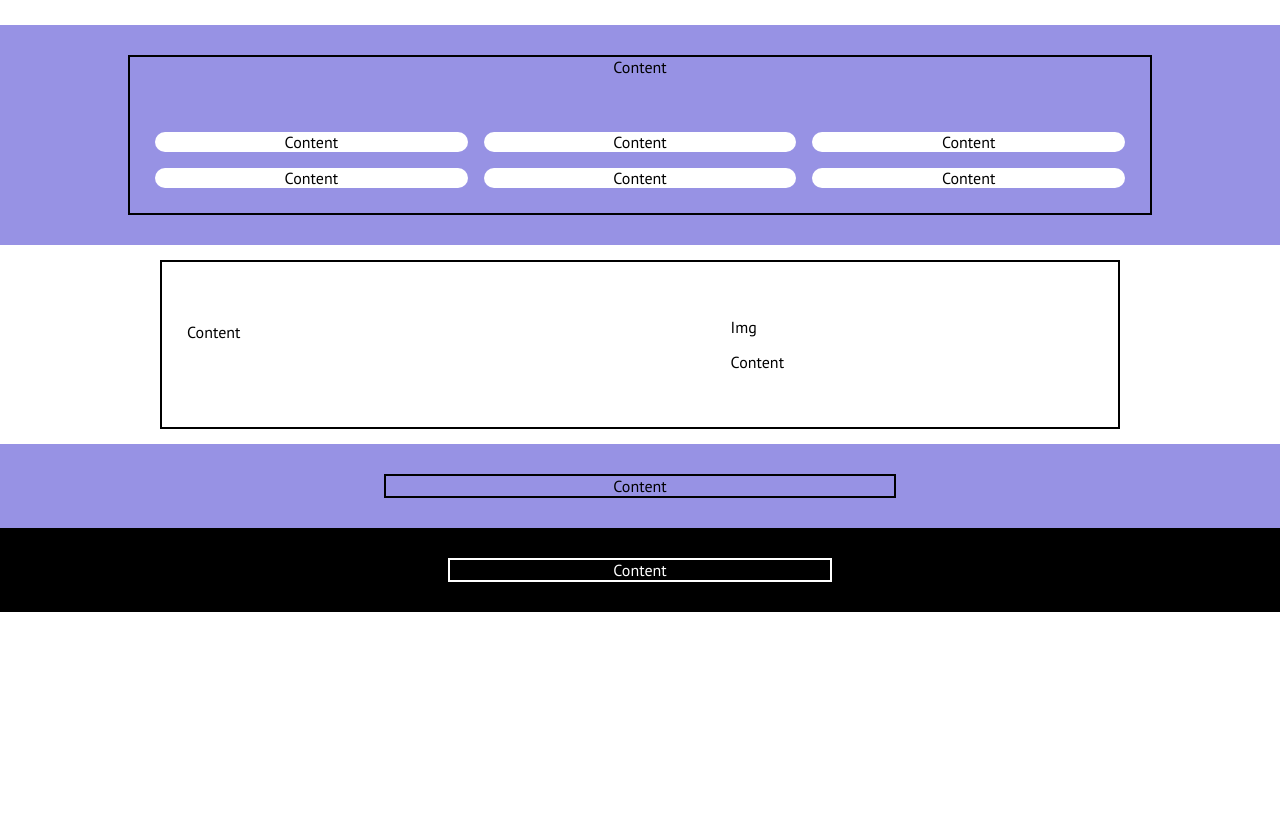
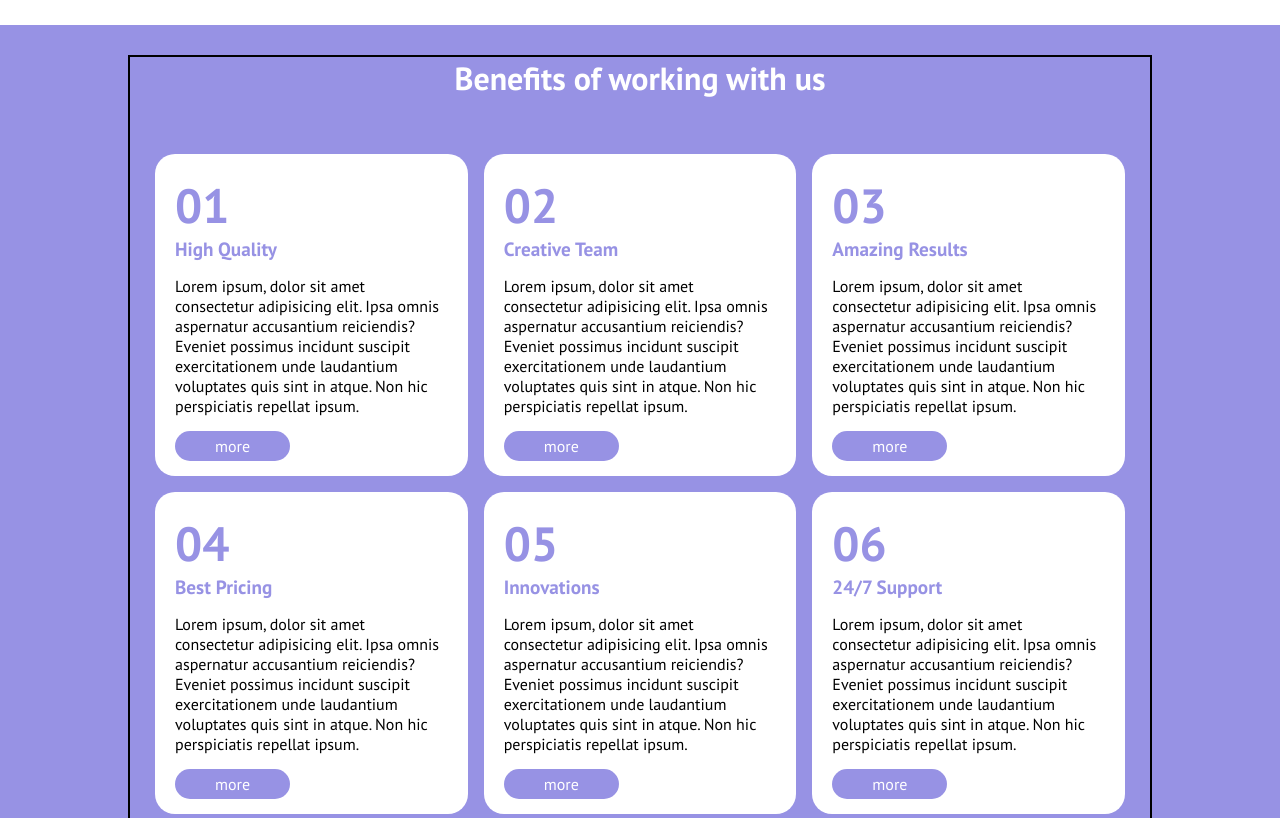
Before and after one commit to GiovanniCadoni/htmlcss-responsive-layout, a plain HTML site: page index.html in a window 1280 px wide. Shown: the part 2800-3618 px from the top of the page. Before the commit the page ends 3412 px from the top, so only its background shows below. Drawn offline with Linux system fonts and the light colour scheme.

Commit message:
fixed benefits' section

```diff
--- a/css/style.css
+++ b/css/style.css
@@ -43,6 +43,11 @@ body{
 
 .bg-blue{
     background-color: rgb(0 132 253);
+    color: white;
+}
+
+.bg-purple{
+    background-color: rgb(151 146 228);
     color: white;
 }
 
@@ -448,6 +453,36 @@ body{
     width: 100%;
     border-radius: 20px;
     background-color: white;
+    padding: 20px 20px;
+    text-align: left;
+}
+
+.benefits-container h3{
+    font-size: 2rem;
+    color: white;
+}
+
+.card-benefits .number{
+    font-size: 3rem;
+    text-align: left;
+    font-weight: bold;
+    color: rgb(151 146 228);
+}
+
+.card-benefits h4{
+    color: rgb(151 146 228);
+    text-align: left;
+    font-size: 1.2rem;
+    margin-bottom: 15px;
+}
+
+.card-benefits p{
+    text-align: left;
+    margin-bottom: 20px;
+}
+
+.card-benefits a{
+    text-decoration: none;
 }
 
 @media screen and (min-width: 768px) {
--- a/index.html
+++ b/index.html
@@ -166,25 +166,55 @@
         <!--BENEFITS-->
         <section class="benefits-block">
             <div class="benefits-container text-align">
-                Content
+                <h3>Benefits of working with us</h3>
                 <div class="row">
                     <div class="card-benefits">
-                        Content
+                        <div class="number">
+                            01
+                        </div>
+                        <h4>High Quality</h4>
+                        <p>Lorem ipsum, dolor sit amet consectetur adipisicing elit. Ipsa omnis aspernatur accusantium reiciendis? Eveniet possimus incidunt suscipit exercitationem unde laudantium voluptates quis sint in atque. Non hic perspiciatis repellat ipsum.</p>
+                        <span><a class="button-big bg-purple" href="">more</a></span>
                     </div>
                     <div class="card-benefits">
-                        Content
+                        <div class="number">
+                            02
+                        </div>
+                        <h4>Creative Team</h4>
+                        <p>Lorem ipsum, dolor sit amet consectetur adipisicing elit. Ipsa omnis aspernatur accusantium reiciendis? Eveniet possimus incidunt suscipit exercitationem unde laudantium voluptates quis sint in atque. Non hic perspiciatis repellat ipsum.</p>
+                        <span><a class="button-big bg-purple" href="">more</a></span>
                     </div>
                     <div class="card-benefits">
-                        Content
+                        <div class="number">
+                            03
+                        </div>
+                        <h4>Amazing Results</h4>
+                        <p>Lorem ipsum, dolor sit amet consectetur adipisicing elit. Ipsa omnis aspernatur accusantium reiciendis? Eveniet possimus incidunt suscipit exercitationem unde laudantium voluptates quis sint in atque. Non hic perspiciatis repellat ipsum.</p>
+                        <span><a class="button-big bg-purple" href="">more</a></span>
                     </div>
                     <div class="card-benefits">
-                        Content
+                        <div class="number">
+                            04
+                        </div>
+                        <h4>Best Pricing</h4>
+                        <p>Lorem ipsum, dolor sit amet consectetur adipisicing elit. Ipsa omnis aspernatur accusantium reiciendis? Eveniet possimus incidunt suscipit exercitationem unde laudantium voluptates quis sint in atque. Non hic perspiciatis repellat ipsum.</p>
+                        <span><a class="button-big bg-purple" href="">more</a></span>
                     </div>
                     <div class="card-benefits">
-                        Content
+                        <div class="number">
+                            05
+                        </div>
+                        <h4>Innovations</h4>
+                        <p>Lorem ipsum, dolor sit amet consectetur adipisicing elit. Ipsa omnis aspernatur accusantium reiciendis? Eveniet possimus incidunt suscipit exercitationem unde laudantium voluptates quis sint in atque. Non hic perspiciatis repellat ipsum.</p>
+                        <span><a class="button-big bg-purple" href="">more</a></span>
                     </div>
                     <div class="card-benefits">
-                        Content
+                        <div class="number">
+                            06
+                        </div>
+                        <h4>24/7 Support</h4>
+                        <p>Lorem ipsum, dolor sit amet consectetur adipisicing elit. Ipsa omnis aspernatur accusantium reiciendis? Eveniet possimus incidunt suscipit exercitationem unde laudantium voluptates quis sint in atque. Non hic perspiciatis repellat ipsum.</p>
+                        <span><a class="button-big bg-purple" href="">more</a></span>
                     </div>
                 </div>
             </div>
```
